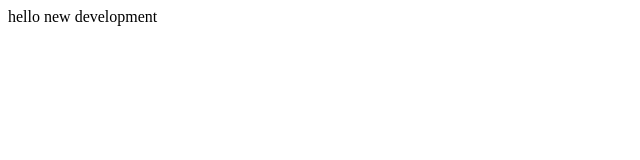
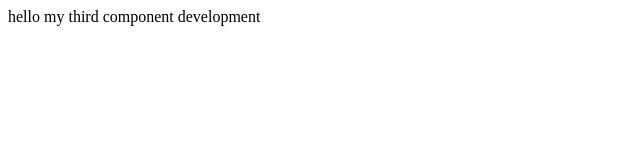
Before and after one commit to qiuxue777/inspire, a React app: page / in a window 1280 px wide. Shown: the top 160 px of the page, without its empty margins (0-640 px from the left). Built offline with nearby package versions, Linux system fonts and the light colour scheme.

Commit message:
react组件

```diff
--- a/package.json
+++ b/package.json
@@ -16,6 +16,8 @@
     "webpack": "^5.89.0",
     "webpack-cli": "^5.1.4",
     "webpack-dev-middleware": "^5.0.0",
+    "webpack-hot-middleware": "^2.25.0",
+    "@pmmmwh/react-refresh-webpack-plugin": "^0.5.16",
     "html-webpack-plugin": "^5.5.3",
     "clean-webpack-plugin": "^4.0.0",
     "express": "^4.17.1",
--- /dev/null
+++ b/src/component/helloworld.tsx
@@ -0,0 +1,8 @@
+import React from "react";
+
+const env : 'development' | 'production' =
+  process.env.NODE_ENV?.trim() === 'development' ? 'development' : 'production';
+
+const NewDiv: React.FC = () => <div>{`hello my third component ${env}`}</div>;
+
+export default NewDiv;
--- a/src/index.tsx
+++ b/src/index.tsx
@@ -1,16 +1,7 @@
 import React from "react";
 import { createRoot } from "react-dom/client";
 
-const env : 'development' | 'production' =
-  process.env.NODE_ENV?.trim() === 'development' ? 'development' : 'production';
-
-/**
-const rootElement : HTMLElement | null = document.getElementById('root');
-const newDiv : HTMLDivElement = document.createElement('div');
-newDiv.textContent = `hello new ${env}`;
-rootElement?.appendChild(newDiv);
-*/
+import NewDiv from "./component/helloworld";
 
 const rootElement = createRoot(document.getElementById("root")!);
-const NewDiv: React.FC = () => <div>{`hello new ${env}`}</div>;
 rootElement.render(<NewDiv/>);
--- a/tsconfig.json
+++ b/tsconfig.json
@@ -18,9 +18,11 @@
     "skipLibCheck": true,
     "forceConsistentCasingInFileNames": true,
 
+    "baseUrl": ".",
 
-    "baseUrl": "."
-
+    "paths": {
+      "@/*": ["src/*"]
+    }
   },
   "include": ["src/**/*"],
   "exclude": ["node_modules"]
```
Also changed, not shown: 4 other files (tests, documents, lock files or other folders).
